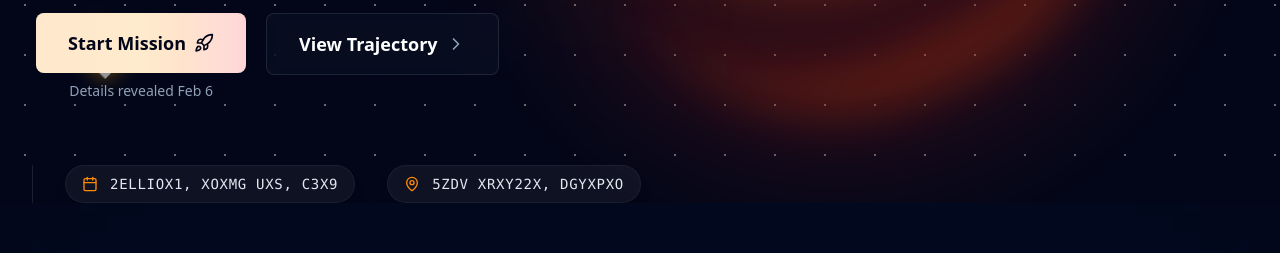
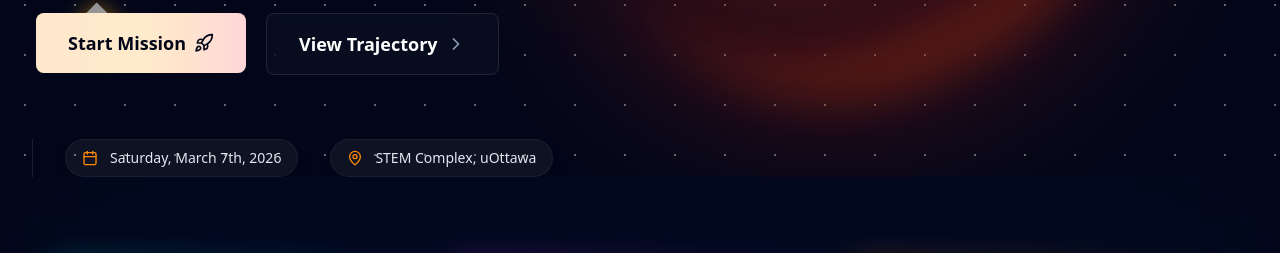
Before and after one commit to Redshifted-ca/catalyst-final, a React (Vite) app: page / in a window 1280 px wide. Shown: the part 670-923 px from the top of the page. Built offline with nearby package versions, Linux system fonts and the light colour scheme; grey boxes are pictures that could not be loaded.

Commit message:
February 6th!

```diff
--- a/src/App.tsx
+++ b/src/App.tsx
@@ -366,7 +366,6 @@ const Hero: React.FC = () => {
                 Start Mission <Rocket className="w-5 h-5 group-hover:-translate-y-1 group-hover:translate-x-1 transition-transform" />
               </span>
             </button>
-            <p className="text-center text-sm text-slate-400 mt-2">Details revealed Feb 6</p>
           </a>
 
           <a href="#faq" className="w-full sm:w-auto">
@@ -378,16 +377,20 @@ const Hero: React.FC = () => {
 
         {/* Logistics */}
         <div className="w-full md:w-auto border-t md:border-t-0 md:border-l border-white/10 pt-8 md:pt-0 md:pl-8 flex justify-center md:justify-start">
-          <div className="flex flex-col sm:flex-row gap-8 text-sm font-medium">
-            <div className="flex items-center gap-3 px-4 py-2 rounded-full bg-white/5 border border-white/5 shadow-lg min-w-fit">
-              <Calendar className="w-4 h-4 text-orange-400 flex-shrink-0" />
-              <CryptoText pattern="XXXXXXXX, XXXXX XXX, XXXX" className="text-slate-200" />
-            </div>
-
-            <div className="flex items-center gap-3 px-4 py-2 rounded-full bg-white/5 border border-white/5 shadow-lg min-w-fit">
-              <MapPin className="w-4 h-4 text-orange-400 flex-shrink-0" />
-              <CryptoText pattern="XXXX XXXXXXX, XXXXXXX" className="text-slate-200" />
-            </div>
+          <div className="flex flex-col sm:flex-row gap-8 text-sm font-medium min-w-fit">
+            <div className="flex items-center gap-3 px-4 py-2 rounded-full bg-white/5 border border-white/5 shadow-lg">
+              <Calendar className="w-4 h-4 text-orange-400 flex-shrink-0"  />
+              <span className="text-slate-200">Saturday, March 7th, 2026</span>
+            </div>
+
+            <a href="https://www.uottawa.ca/about-us/administration-services/facilities/campus-maps/building/stem-complex"
+               target="_blank"
+               rel="noopener noreferrer"
+               className="flex items-center gap-3 px-4 py-2 rounded-full bg-white/5 border border-white/5 hover:bg-white/10 hover:border-orange-500/30 transition-all group shadow-lg"
+            >
+              <MapPin className="w-4 h-4 text-orange-400 group-hover:animate-bounce" />
+              <span className="text-slate-200 group-hover:text-white">STEM Complex, uOttawa</span>
+            </a>
           </div>
         </div>
 
@@ -1536,7 +1539,6 @@ const WhiteHoleHero: React.FC = () => {
                 </span>
               </button>
             </a>
-            <p className="text-center text-sm text-slate-400 mt-2">Details revealed Feb 6</p>
           </div>
 
           <a href="#faq" className="w-full sm:w-auto">
@@ -1548,16 +1550,20 @@ const WhiteHoleHero: React.FC = () => {
 
         {/* Logistics */}
         <div className="w-full md:w-auto border-t md:border-t-0 md:border-r border-white/10 pt-8 md:pt-0 md:pr-8 flex justify-center md:justify-end">
-          <div className="flex flex-col sm:flex-row gap-8 text-sm font-medium">
-            <div className="flex items-center gap-3 px-4 py-2 rounded-full bg-white/5 border border-white/5 shadow-lg min-w-fit">
-              <Calendar className="w-4 h-4 text-cyan-300 flex-shrink-0" />
-              <CryptoText pattern="XXXXXXXX, XXXXX XXX, XXXX" className="text-slate-200" />
-            </div>
-
-            <div className="flex items-center gap-3 px-4 py-2 rounded-full bg-white/5 border border-white/5 shadow-lg min-w-fit">
-              <MapPin className="w-4 h-4 text-cyan-300 flex-shrink-0" />
-              <CryptoText pattern="XXXX XXXXXXX, XXXXXXX" className="text-slate-200" />
-            </div>
+          <div className="flex flex-col sm:flex-row gap-6 text-sm font-medium">
+            <div className="flex items-center gap-3 px-4 py-2 rounded-full bg-white/5 border border-white/5 shadow-lg">
+              <Calendar className="w-4 h-4 text-cyan-300" />
+              <span className="text-slate-200">Saturday, March 7th, 2026</span>
+            </div>
+
+            <a href="https://www.uottawa.ca/about-us/administration-services/facilities/campus-maps/building/stem-complex"
+               target="_blank"
+               rel="noopener noreferrer"
+               className="flex items-center gap-3 px-4 py-2 rounded-full bg-white/5 border border-white/5 hover:bg-white/10 hover:border-cyan-400/50 transition-all group shadow-lg"
+            >
+              <MapPin className="w-4 h-4 text-cyan-300 group-hover:animate-bounce" />
+              <span className="text-slate-200 group-hover:text-white">STEM Complex, uOttawa</span>
+            </a>
           </div>
         </div>
 
```
